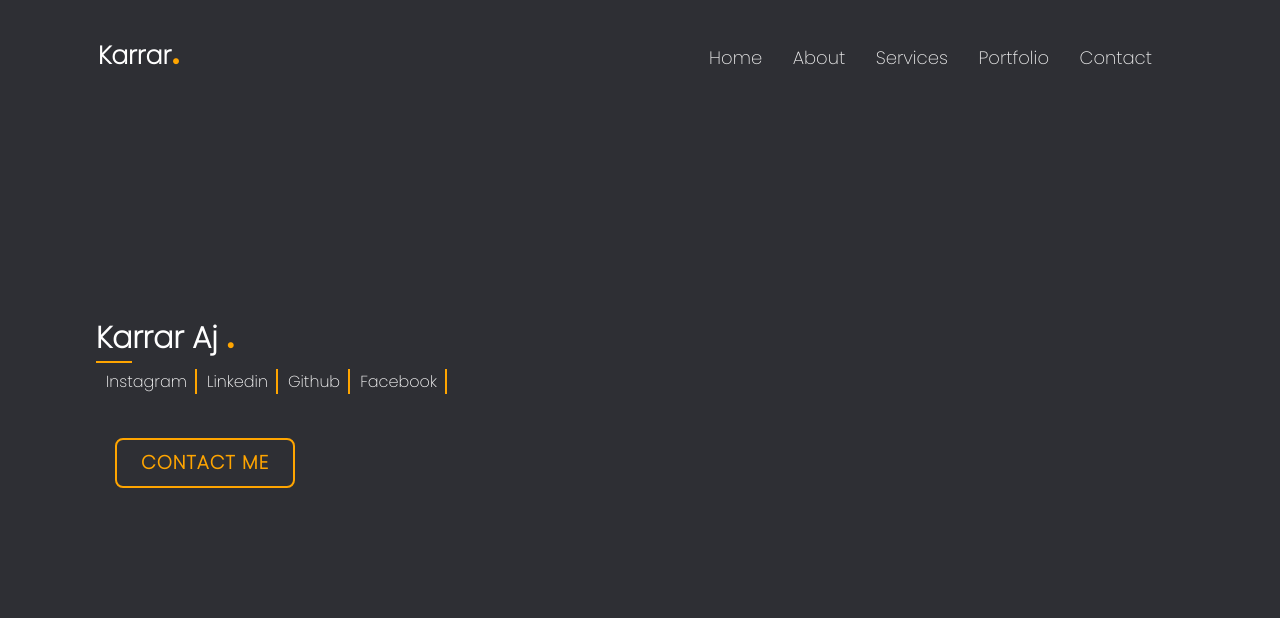
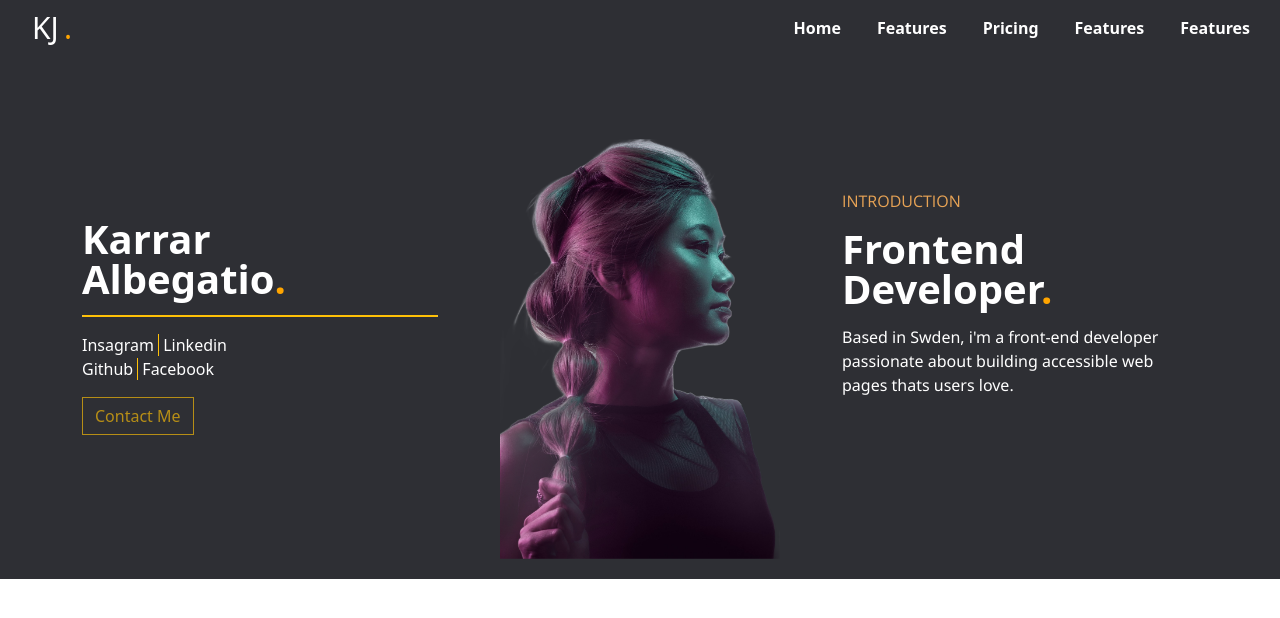
Before and after one commit to SashaYuu/protfolio, a website: page index.html in a window 1280 px wide. Drawn offline with nearby package versions, Linux system fonts and the light colour scheme.

Commit message:
made the intro

```diff
--- a/index.html
+++ b/index.html
@@ -4,37 +4,80 @@
     <meta charset="UTF-8">
     <meta name="viewport" content="width=device-width, initial-scale=1.0">
     <link rel="stylesheet" href="src/css/style.css">
-    <title>protfo</title>
+    <link href="https://cdn.jsdelivr.net/npm/bootstrap@5.3.2/dist/css/bootstrap.min.css" rel="stylesheet" integrity="sha384-T3c6CoIi6uLrA9TneNEoa7RxnatzjcDSCmG1MXxSR1GAsXEV/Dwwykc2MPK8M2HN" crossorigin="anonymous">
+    <title>Document</title>
 </head>
 <body>
-    <header class="header">
-        <a href="" class="logo">Karrar<span class="dot">.</span></a>
+    <section id="nav-bar">
+        <nav class="navbar navbar-expand-lg">
+            <div class="container-fluid">
+                <a class="navbar-brand" href="#"> <span style="color: white;">KJ</span> <span>.</span></a>
+                <button class="navbar-toggler" type="button" data-bs-toggle="collapse" data-bs-target="#navbarNav"
+                    aria-controls="navbarNav" aria-expanded="false" aria-label="Toggle navigation">
+                    <span class="navbar-toggler-icon"></span>
+                </button>
+                <div class="collapse navbar-collapse" id="navbarNav">
+                    <ul class="navbar-nav ms-auto">
+                        <li class="nav-item">
+                            <a class="nav-link" aria-current="page" href="#">Home</a>
+                        </li>
+                        <li class="nav-item">
+                            <a class="nav-link" href="#">Features</a>
+                        </li>
+                        <li class="nav-item">
+                            <a class="nav-link" href="#">Pricing</a>
+                        </li>
+                        <li class="nav-item">
+                            <a class="nav-link" href="#">Features</a>
+                        </li>
+                        <li class="nav-item">
+                            <a class="nav-link" href="#">Features</a>
+                        </li>
+                    </ul>
+                </div>
+            </div>
+        </nav>
+    </section>
 
-        <nav class="navbar">
-            <a href="#">Home</a>
-            <a href="#">About</a>
-            <a href="#">Services</a>
-            <a href="#">Portfolio</a>
-            <a href="#">Contact</a>
-        </nav>
-    </header>
-    <section class="home">
-        <div class="home-content">
-            <h1>
-                <span class="name-with-line"><span class="underline">Ka</span></span>rra<span class="name-with-line"></span>r  Aj <span class="dot">.</span>
-              </h1>
-              <div class="social-container">
-                <div class="social-container">
-                    <div class="social-item">Instagram</div>
-                    <div class="social-item">Linkedin</div>
-                    <div class="social-item">Github</div>
-                    <div class="social-item">Facebook</div>
+<!------------------------------------ banner section ----------------->
+<section id="banner">
+    <div class="container">
+        <article class="row">
+            <article class="col-md-4">
+                <p class="promo-title">Karrar <br>Albegatio<span>.</span></p>
+                <div class="progress" role="progressbar" aria-label="Example 1px high" aria-valuenow="25" aria-valuemin="0" aria-valuemax="100" style="height: 2px" "width: 2px">
+                    <div class="progress-bar bg-warning" style="width: 100%"></div>
                   </div>
-              </div>           <br>
-               <div class="btn-box">
-                <a href="#">CONTACT ME </a>
-            </div>
-        </div>
-    </section>
+                  <p></p>
+                <a class="border-end border-warning me-1" href="#">Insagram </a>
+                <a class="a" href="#"> Linkedin</a>
+                <br>
+                <a class="border-end border-warning  me-1" href="#">Github </a>
+                <a class="a" href="#">Facebook</a>
+                <p></p>
+                <button id="contactBtn" type="button" class="btn btn-outline-warning" disabled>Contact Me</button>
+
+
+            </article>
+            <article class="col-md-4 text-center">
+                <img id="pfp" src="src/img/pers.png" alt="person" width="300px" height="100px" class="img-fluid">
+            </article>
+
+            <article class="col-md-4">
+                <p class="intro">INTRODUCTION</p>
+                <p class="frontend">Frontend Developer<span>.</span></p>
+                <p class="desc">Based in Swden, i'm a front-end developer <br>passionate about building accessible web pages thats users love.</p>
+
+            </article>
+
+
+
+
+
+        </article>
+    </div>
+</section>
+
+    <script src="https://cdn.jsdelivr.net/npm/bootstrap@5.3.2/dist/js/bootstrap.bundle.min.js" integrity="sha384-C6RzsynM9kWDrMNeT87bh95OGNyZPhcTNXj1NW7RuBCsyN/o0jlpcV8Qyq46cDfL" crossorigin="anonymous"></script>
 </body>
 </html>
--- a/src/css/style.css
+++ b/src/css/style.css
@@ -1,171 +1,133 @@
-@import url('https://fonts.googleapis.com/css2?family=Poppins:wght@100;200&display=swap');
+@import url('https://fonts.googleapis.com/css2?family=Playfair+Display&display=swap');
+@import url('https://fonts.googleapis.com/css2?family=Open+Sans:wght@300&display=swap');
 
-*{
-    margin: 0;
-    padding: 0;
-    box-sizing: border-box;
-    font-family:'poppins';
+*
+{
+margin: 0;
+padding: 0;
+}
+body
+{
+font-family: sans-serif;
+}
+
+#nav-bar{
+    position: sticky;
+    top: 0;
+z-index: 10;
+}
+.navbar{
+    background-color: #2E2F34;
+    padding: 0 !important;
+
+}
+
+.kj{
+    color: white;
+}
+
+.navbar-brand {
+    color: white;
+    padding-left: 20px;
+    font-weight: 300px;
+}
+
+.navbar-brand span {
+    color: orange;
+    font-size: 30px;
+}
+
+
+.navbar-nav li
+{
+padding: 0 10px;
+}
+
+.navbar-nav li a
+{
+color: white;
+font-weight: 600;
+float: right;
+text-align: left;
+}
+
+
+.navbar-toggler{
+    outline: none !important;
+}
+
+/*------------banner---------------*/
+#banner
+{
+    background-color: #2E2F34;
+    color: white;
+    padding-top: 5%;
+}
+
+.promo-title
+{
+font-size: 40px;
+font-weight: 600;
+margin-top: 100px;
+margin-bottom: px;
+line-height: 1;
+}
+
+#pfp{
+    padding: 10px;
+    margin: 10px;
+    background-image: white;
+}
+.progress-bar {
+    width: 10px;
+    background-color: aqua;
+}
+.promo-title span{
+    color: orange;
+}
+
+.progress {
+z-index: -10
+}
+
+.border-end{
+    outline: none;
+    color: white;
+    text-decoration: none;
+
+}
+.a{
+    color: white;
+    text-decoration: none;
 
 
 }
-
-body{
-    background: #2E2F34;
-}
-
-.header{
-    position: fixed;
-    top: 0;
-    left: 0;
-    width: 100%;
-    padding: 20px 10%;
-    display: flex;
-    align-items: center;
-z-index: 100;
-    justify-content: space-between;
-}
-
-.logo{
-    position: relative;
-    bottom: 10px;
-    right: 30px;
-    font-size: 25px;
-    color:white ;
-    text-decoration: none;
-    font-weight: 700;
-
-}
-
-.dot{
-    color: orange;
-    text-decoration: none;
-    font-size: 50px;
-    font-weight: 700;
+#contactBtn{
+    border-radius: 0px;
 
 }
 
 
-.navbar a{
-    font-size: 18px;
-    color: #ededed;
-    text-decoration: none;
-    font-weight: 500;
-    margin-left: 26px;
-    transition: 0.3s;
+.intro{
+    color: #e7a355;
+    font-family: 'Open Sans', sans-serif;
+    margin-top: 70px;
 }
-.navbar a:hover {
-    color: orange;
-    }
 
-.home {
-height: 100vh;
-display: flex;
-align-items: center;
-padding: 0 7.5%;
+.frontend
+{
+    font-size: 40px;
+    font-weight: 600;
+    margin-bottom: px;
+    line-height: 1;
 }
-.home-content {
-max-width: 400px;
+.frontend span
+{
+color: orange;
+}
+
+.desc{
+font-family: 'Segoe UI', Tahoma, Geneva, Verdana, sans-serif;
+font-weight: 200;
 
 }
-.home-content h1 {
-color: white;
-font-size: 30px;
-font-weight: 700;
-}
-.home-content h3{
-font-size: 20px;
-font-weight: 700;
-color: #00abf0;
-}
-.name-with-line {
-    display: inline-block;
-    position: relative;
-  }
-
-.name-with-line::after {
-content: "";
-position: absolute;
-left: 0;
-bottom: -2px; /* Adjust the value to control the distance between text and underline */
-width: 100%;
-border-bottom: 2px solid orange; /* Underline color */
-}
-
-
-
-.social-container {
-    color: white;
-    display: flex;
-    align-items: center;
-    justify-content: space-between;
-  }
-
-.social-item {
-position: relative;
-display: inline-block;
-padding: 0 10px; /* Adjust spacing between text and line */
-}
-
-.social-item::after {
-content: "";
-position: absolute;
-height: 100%;
-width: 2px; /* Adjust the width of the vertical line */
-background-color: orange; /* Adjust the color of the line */
-right: 0;
-top: 0;
-}
-
-.btn-box a {
-display: inline-flex;
-justify-content: center;
-align-items: center;
-width: 180px;
-height: 50PX;
-background: #2E2F34 ;
-border: 2px solid orange;
-border-radius: 8;
-font-size: 19px;
-color: orange;
-text-decoration: none;
-font-weight: 600;
-letter-spacing: 1px;
-}
-
-.btn-box a {
-    display: inline-flex;
-    justify-content: center;
-    align-items: center;
-    width: 180px;
-    height: 50px;
-    background: #2E2F34;
-    border: 2px solid orange;
-    border-radius: 8px;
-    font-size: 19px;
-    color: orange;
-    text-decoration: none;
-    font-weight: 600;
-    letter-spacing: 1px;
-    position: relative;
-    overflow: hidden;
-    margin: 1em;
-    transition: 0.5s;
-}
-
-.btn-box a::hover {
-    content: '';
-    position: absolute;
-    width: 25%;
-    height: 100%;
-    background-color: black;
-    transform: translateY(150%);
-    border-radius: 50%;
-    left: calc((var(--n) - 1) * 25%);
-    transition: 0.5s;
-    transition-delay: calc((var(--n) - 1) * 0.1s);
-    z-index: -1;
-}
-
-.btn-box a:hover::before {
-    transform: translateY(0) scale(2);
-}
```
Also changed, not shown: src/img/pers.jpg (added), src/img/pers.png (added), src/img/person.png (added).
